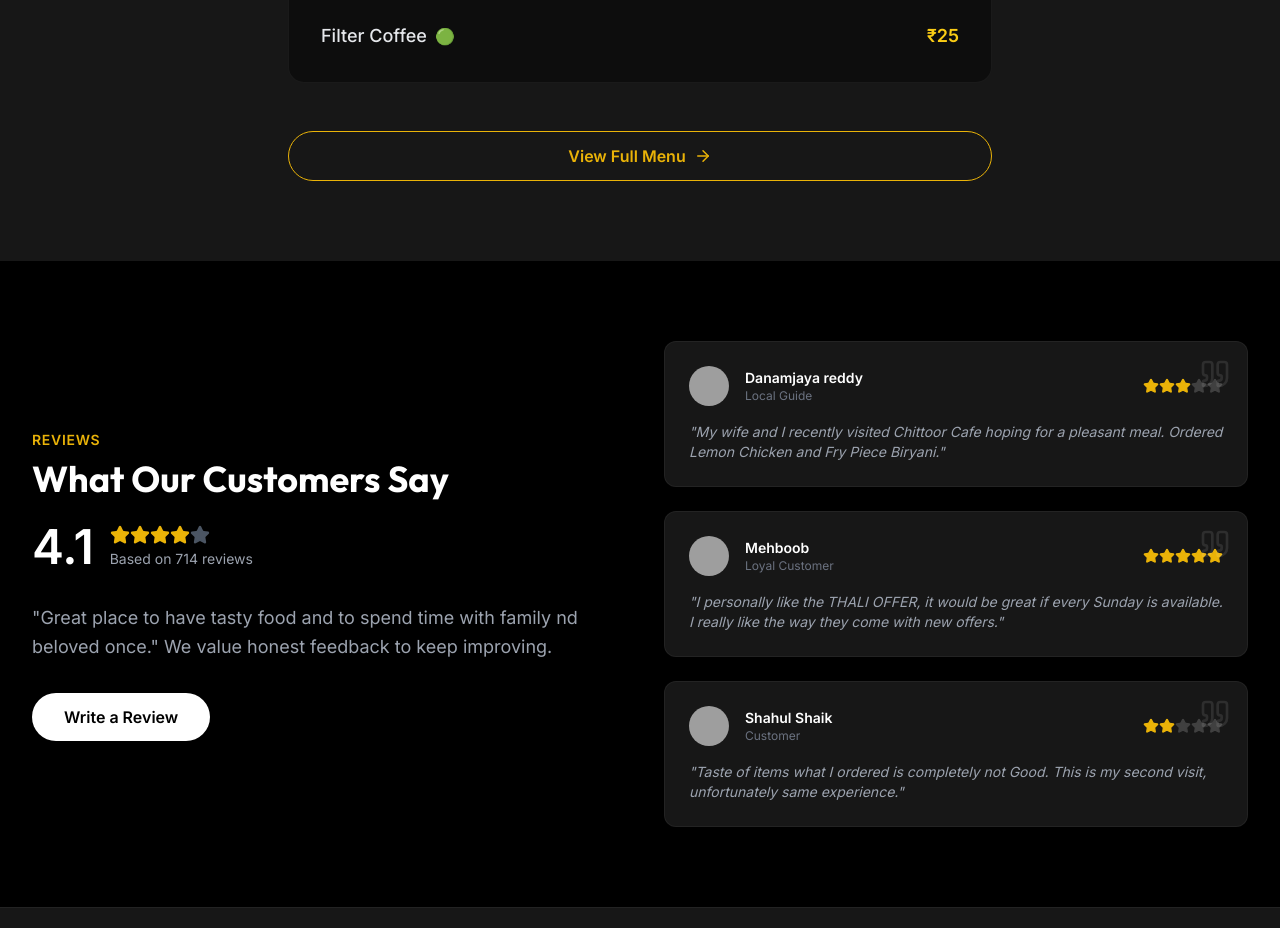
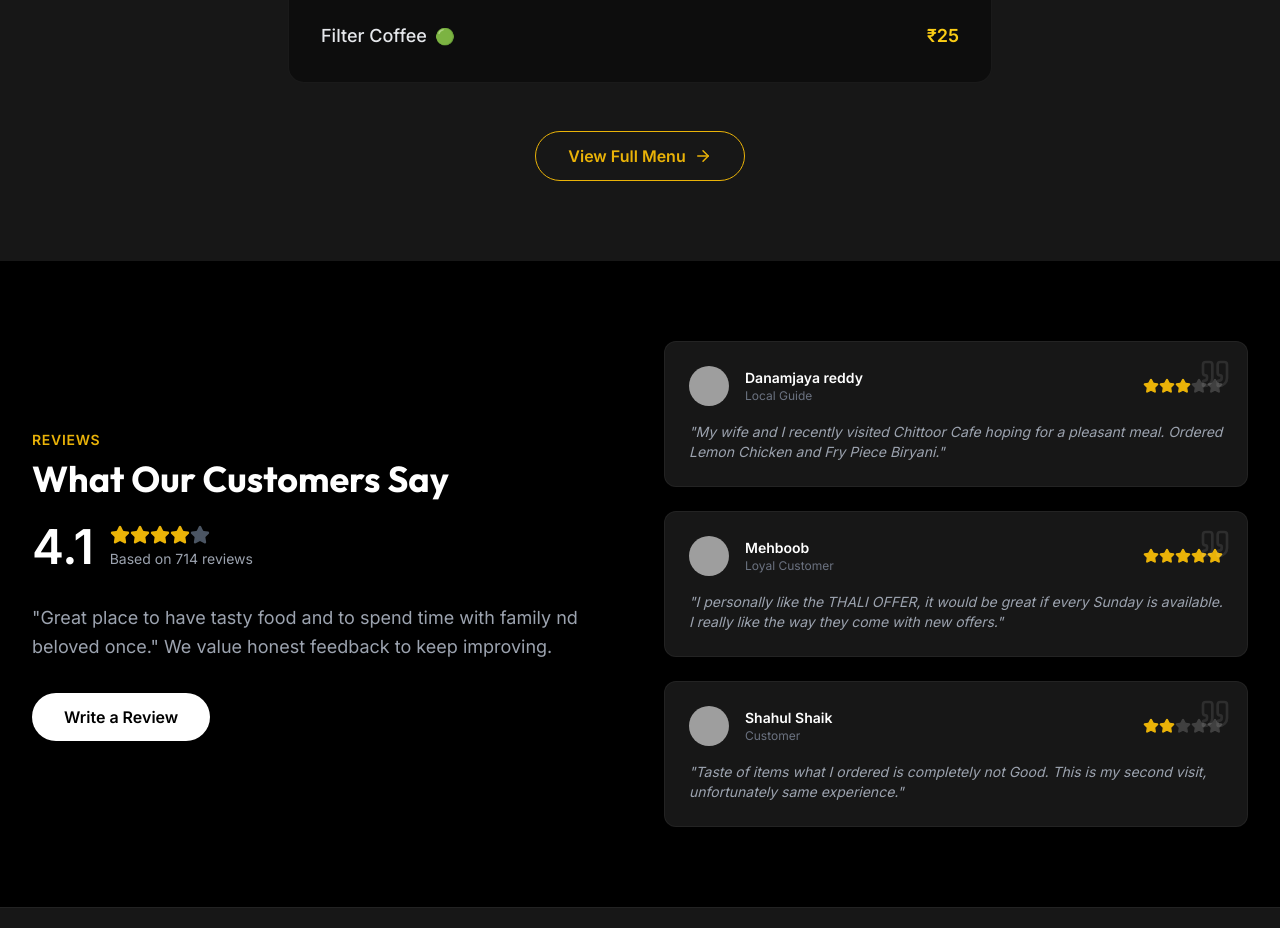
Before and after one commit to Pavankumar2964/Chittoorcafe, a React (Vite) app: page / in a window 1280 px wide. Shown: the part 1540-2468 px from the top of the page. Built offline with nearby package versions, Linux system fonts and the light colour scheme; grey boxes are pictures that could not be loaded.

Commit message:
Chittoorcafe

```diff
--- a/src/components/Footer.jsx
+++ b/src/components/Footer.jsx
@@ -1,5 +1,5 @@
 import React from 'react';
-import { MapPin, Phone, Clock, Facebook, Instagram, Twitter } from 'lucide-react';
+import { MapPin, Phone, Clock, Instagram } from 'lucide-react';
 
 const Footer = () => {
     return (
--- a/src/components/MenuSection.jsx
+++ b/src/components/MenuSection.jsx
@@ -1,6 +1,5 @@
 import React from 'react';
 import { ArrowRight } from 'lucide-react';
-import { Link } from 'react-router-dom';
 import menu from '../data/menu';
 
 const MenuSection = ({ preview = false }) => {
@@ -70,9 +69,9 @@
                 {preview && (
                     <div className="text-center mt-12">
                         {/* In a real app, this would link to /menu or expand the view */}
-                        <Link to="/menu" className="bg-transparent border border-yellow-500 text-yellow-500 hover:bg-yellow-500 hover:text-black px-8 py-3 rounded-full font-bold transition-all duration-300 flex items-center justify-center gap-2 mx-auto">
+                        <button onClick={() => window.location.href = '/menu'} className="bg-transparent border border-yellow-500 text-yellow-500 hover:bg-yellow-500 hover:text-black px-8 py-3 rounded-full font-bold transition-all duration-300 flex items-center justify-center gap-2 mx-auto">
                             View Full Menu <ArrowRight size={18} />
-                        </Link>
+                        </button>
                     </div>
                 )}
             </div>
```
